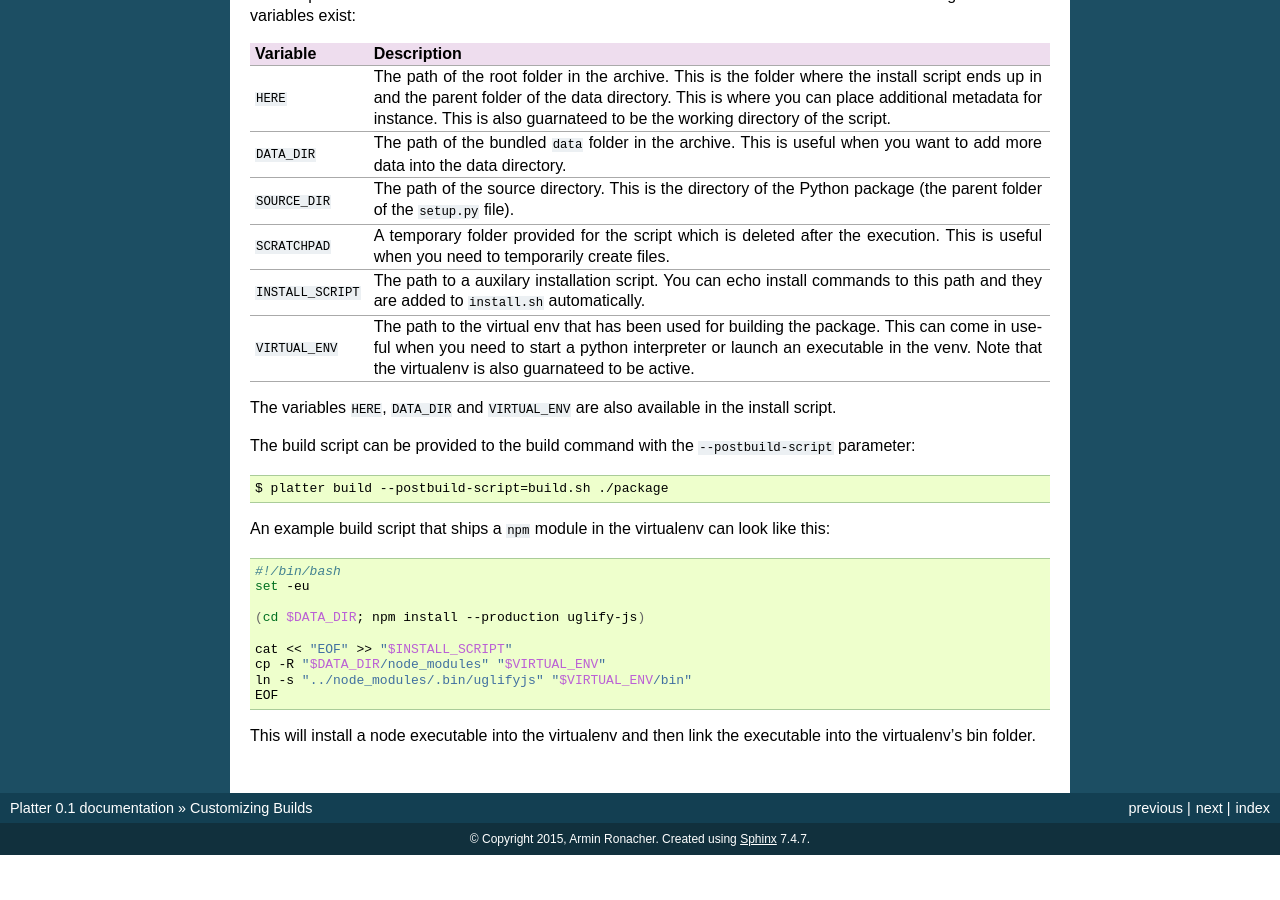
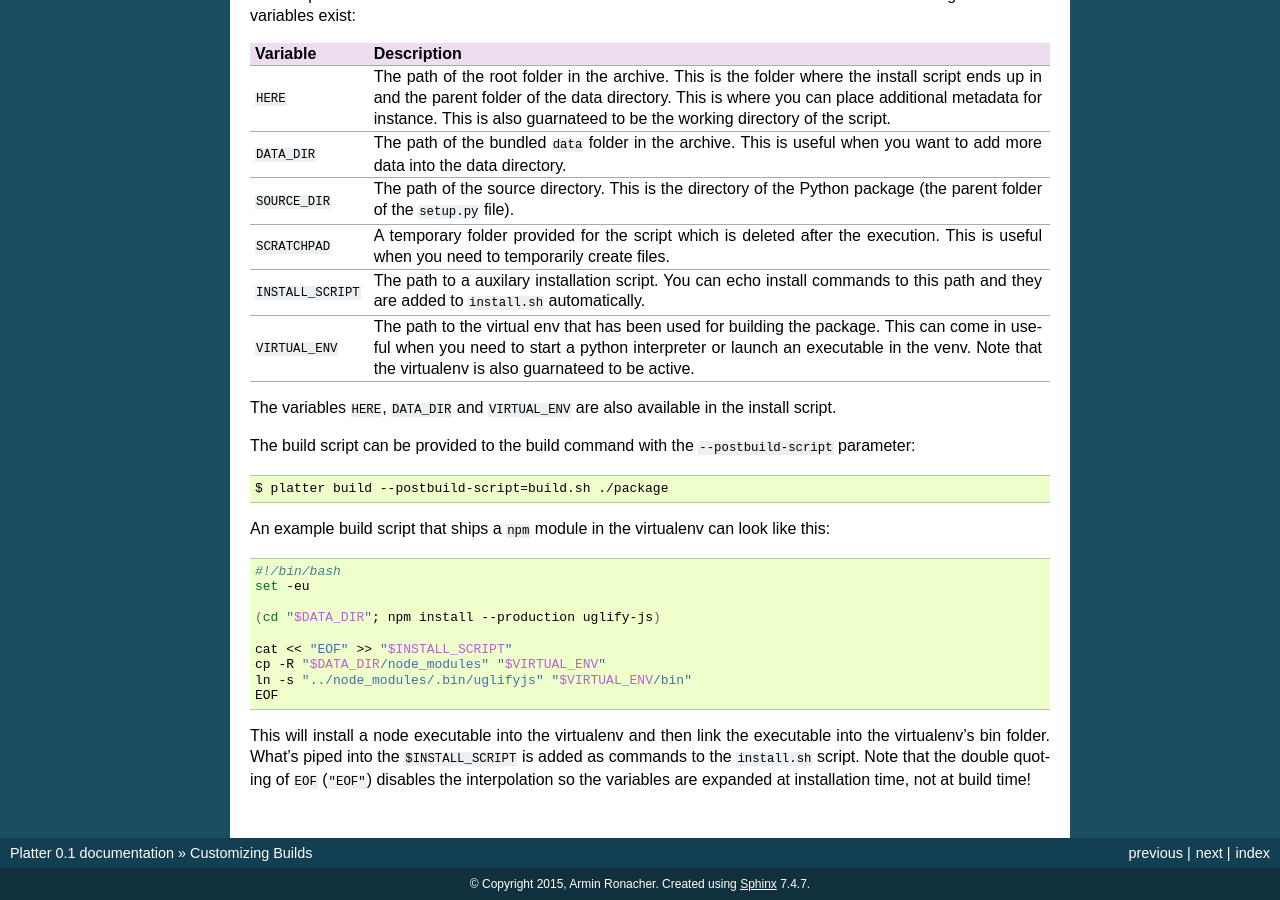
Before and after one commit to mitsuhiko/platter, a Sphinx documentation site: the page built from docs/customizing.rst, in a window 1280 px wide and 900 px high, scrolled down 1204 px. Built offline with Sphinx 7.4.7, drawn with Linux system fonts in a browser that asks for light colours; before the commit the page ends 2059 px from its top, so only the background shows below that.

Commit message:
Explained the customize quoting better

```diff
--- a/docs/customizing.rst
+++ b/docs/customizing.rst
@@ -117,7 +117,7 @@ look like this:
     #!/bin/bash
     set -eu
 
-    (cd $DATA_DIR; npm install --production uglify-js)
+    (cd "$DATA_DIR"; npm install --production uglify-js)
 
     cat << "EOF" >> "$INSTALL_SCRIPT"
     cp -R "$DATA_DIR/node_modules" "$VIRTUAL_ENV"
@@ -125,4 +125,8 @@ look like this:
     EOF
 
 This will install a node executable into the virtualenv and then link the
-executable into the virtualenv's bin folder.
+executable into the virtualenv's bin folder.  What's piped into the
+``$INSTALL_SCRIPT`` is added as commands to the ``install.sh`` script.
+Note that the double quoting of ``EOF`` (``"EOF"``) disables the
+interpolation so the variables are expanded at installation time, not at
+build time!
```
